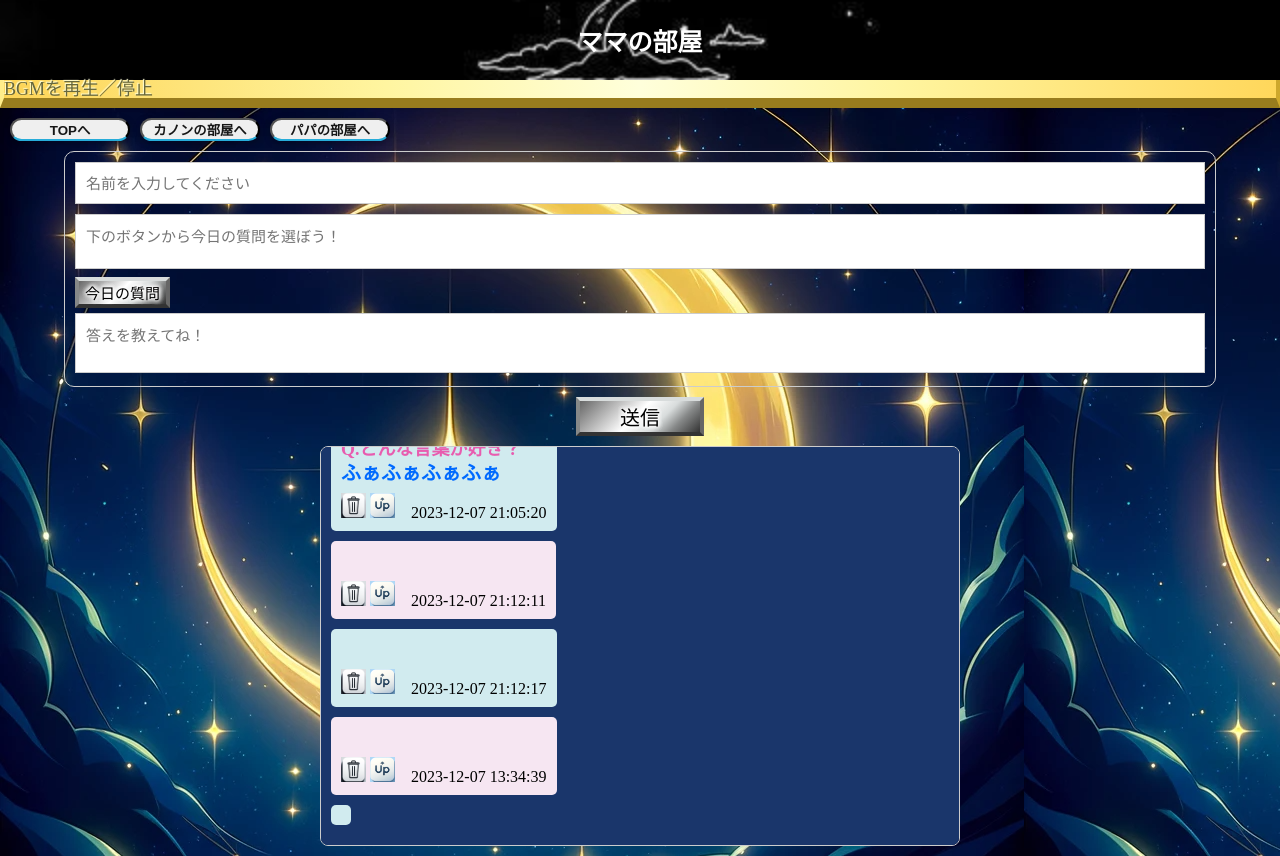
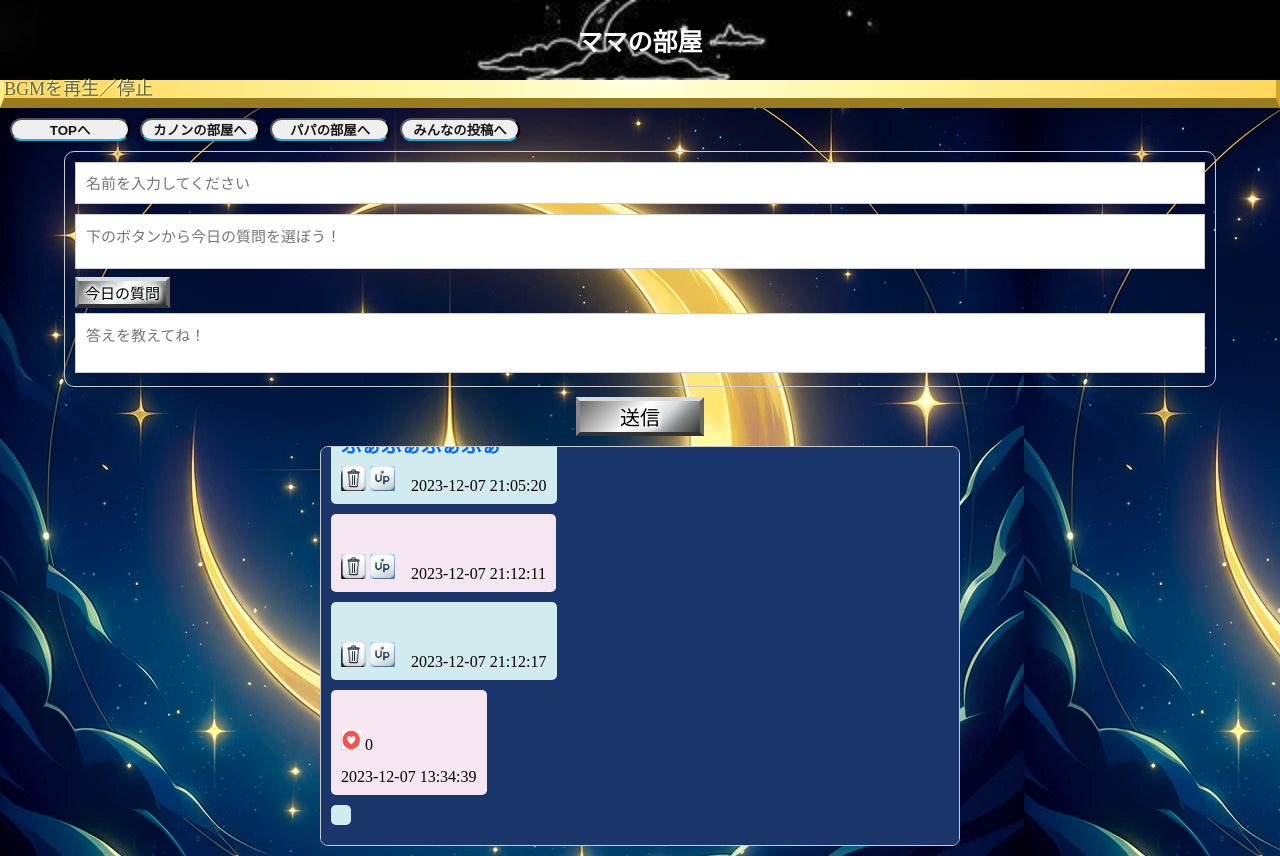
Before and after one commit to altosaex/kadai06_PHP, a PHP site: page /user02.php in a window 1280 px wide. Run offline with PHP 8.4, Linux system fonts and the light colour scheme.

Commit message:
Update user02.php

```diff
--- a/user02.php
+++ b/user02.php
@@ -13,7 +13,8 @@
 
 $answer = isset($_POST["answer"]) ? htmlspecialchars($_POST["answer"], ENT_QUOTES, 'UTF-8') : '';
 
-$answer2 = '<p class="ptext">' . $answer . '</p></p><span class="remove"><img src="./img/remove.png" height=25" width="25" alt="削除画像" align="top" ></span><span class="update"> <img src="./img/up.png" height=25" width="25" alt="削除画像" align="top" ></span>　';
+$answer2 = '<p class="ptext">' . $answer . '</p><p class="like-button"><img src="good.png" height=20" width="20" alt="いいね" class="like-icon"><span class="like-count"> 0</span>
+</p><br>';
 
 $time =date('Y-m-d H:i:s') . "\n" . '</div>';
 file_put_contents('data/data2.txt',$name2 . $question2 . $answer2 . $time , FILE_APPEND);
@@ -43,10 +44,11 @@
 		</section>
 
 		<div class="linkbtn">
-		<button class="top" onclick="window.open('./index.php')">TOPへ</button>
-		<button class="kanon" onclick="window.open('./user01.php')">カノンの部屋へ</button>
-		<button class="papa" onclick="window.open('./user03.php')">パパの部屋へ</button>
-</div>
+		<td><button class="top" onclick="window.open('./index.php')">TOPへ</button></td>
+		<td><button class="mama" onclick="window.open('./user01.php')">カノンの部屋へ</button></td>
+		<td><button class="papa" onclick="window.open('./user03.php')">パパの部屋へ</button></td>
+		<td><button class="kanon" onclick="window.open('./user04.php')">みんなの投稿へ</button></td>
+	</div>
 
 <form action="user02.php" action="user04.php" method="POST">
 		<div class="input-area">
@@ -83,6 +85,16 @@
 
 	<script src="https://ajax.googleapis.com/ajax/libs/jquery/3.6.0/jquery.min.js"></script>
 
+	<script type="module">
+  // いいねボタンのクリックイベントリスナー
+        $('#output, #more-content').on('click', '.like-button', function () {
+            const $count = $(this).find('.like-count');
+            let likes = parseInt($count.text());
+            likes++; // カウントを1増やす
+            $count.text(likes);
+        });
+    </script>
+
 	<script type="text/javascript">
 
 function ranAry() {
```
